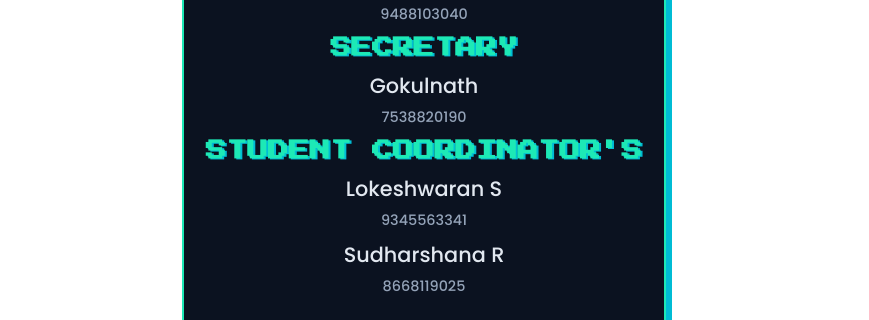
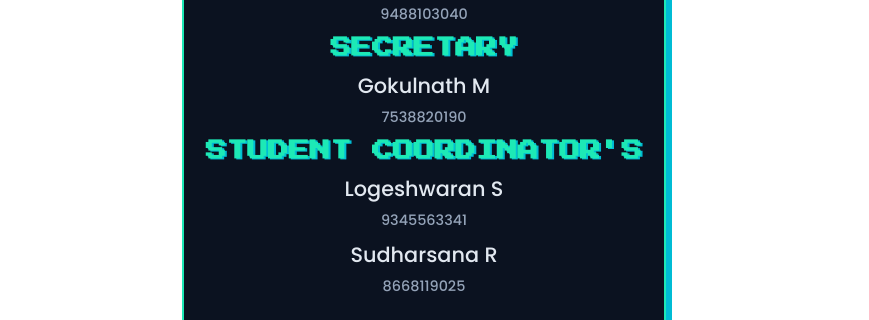
Before and after one commit to Rakesh7890v/ativerse-3.0, a React (Vite) app in the folder frontend/: page / in a window 1280 px wide. Shown: the part 5496-5816 px from the top of the page, without its empty margins (208-1077 px from the left). Built offline with nearby package versions, Linux system fonts and the light colour scheme.

Commit message:
Correct names in Footer component

```diff
--- a/frontend/src/components/Footer.jsx
+++ b/frontend/src/components/Footer.jsx
@@ -11,12 +11,12 @@ const Footer = () => {
           <p>Gayathri PG</p>
           <span>9488103040</span>
           <h3>Secretary</h3>
-          <p>Gokulnath</p>
+          <p>Gokulnath M</p>
           <span>7538820190</span>
           <h3>Student Coordinator's</h3>
-          <p>Lokeshwaran S</p>
+          <p>Logeshwaran S</p>
           <span>9345563341</span>
-          <p>Sudharshana R</p>
+          <p>Sudharsana R</p>
           <span>8668119025</span>
         </div>
       </div>
```
